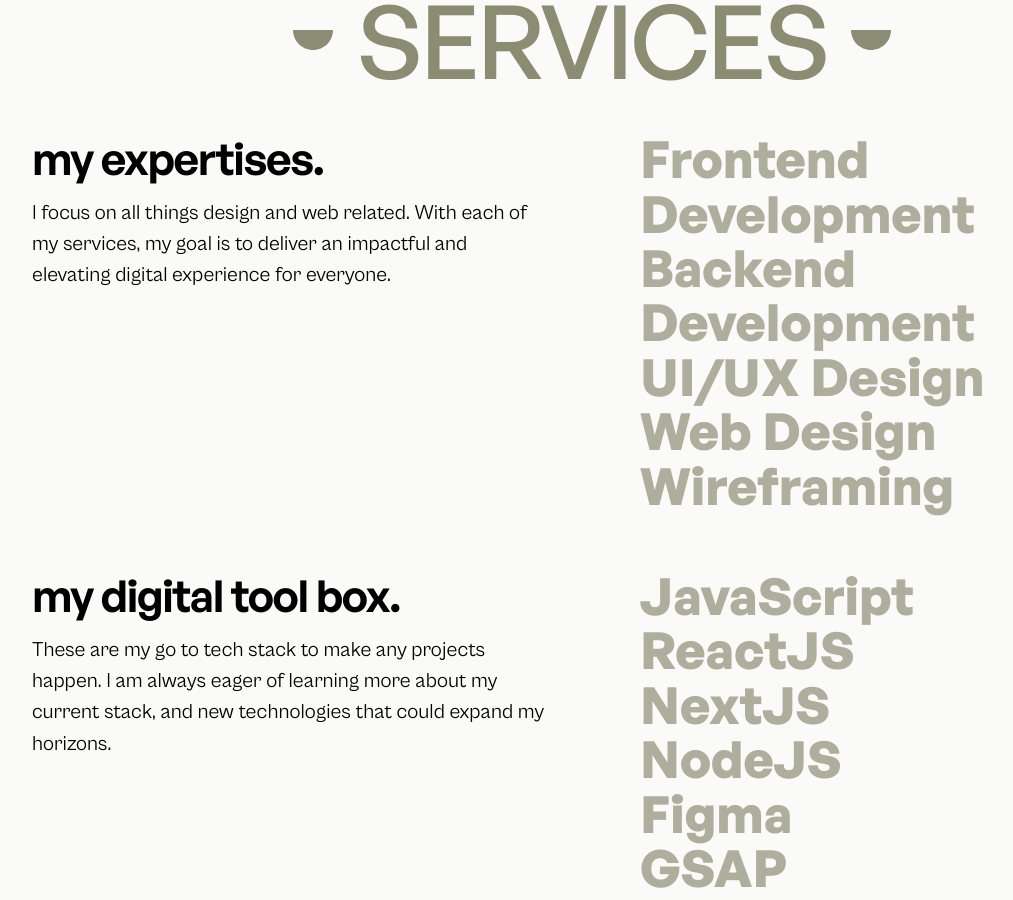
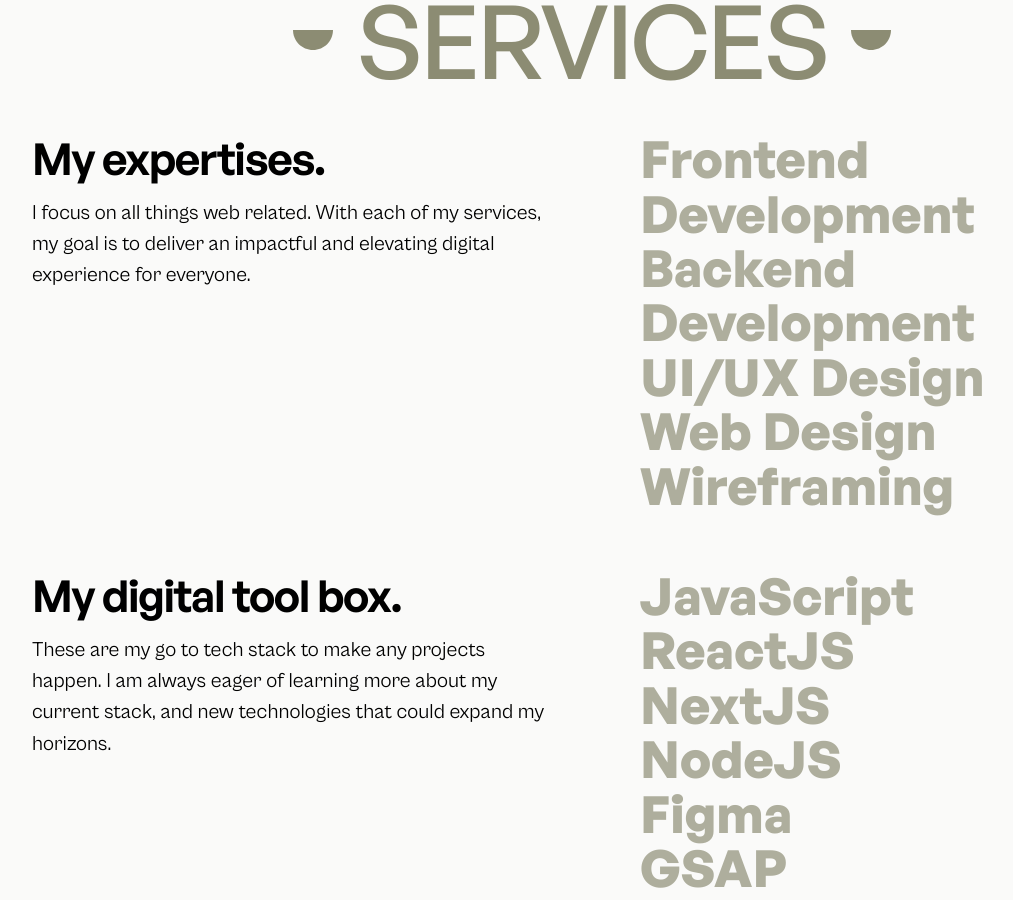
Before and after one commit to sahilshetty10/Portfolio-V2, a React (Vite) app: page / in a window 1280 px wide. Shown: the part 2440-3340 px from the top of the page, without its empty margins (48-1061 px from the left). Built offline with nearby package versions, Linux system fonts and the light colour scheme.

Commit message:
changed services and updated toolbox

```diff
--- a/src/components/homepage/Services.jsx
+++ b/src/components/homepage/Services.jsx
@@ -25,14 +25,14 @@ export default function Services() {
       <Heading title="services" />
       <div className="space-y-14">
         <ServiceUi
-          title="my expertises."
-          description="I focus on all things design and web related. With each of my
+          title="My expertises."
+          description="I focus on all things web related. With each of my
           services, my goal is to deliver an impactful and elevating
           digital experience for everyone."
           items={expertiseItems}
         />
         <ServiceUi
-          title="my digital tool box."
+          title="My digital tool box."
           description="These are my go to tech stack to make any projects happen. I am always eager of learning more about my current stack, and new technologies that could expand my horizons."
           items={toolBoxItems}
         />
```
